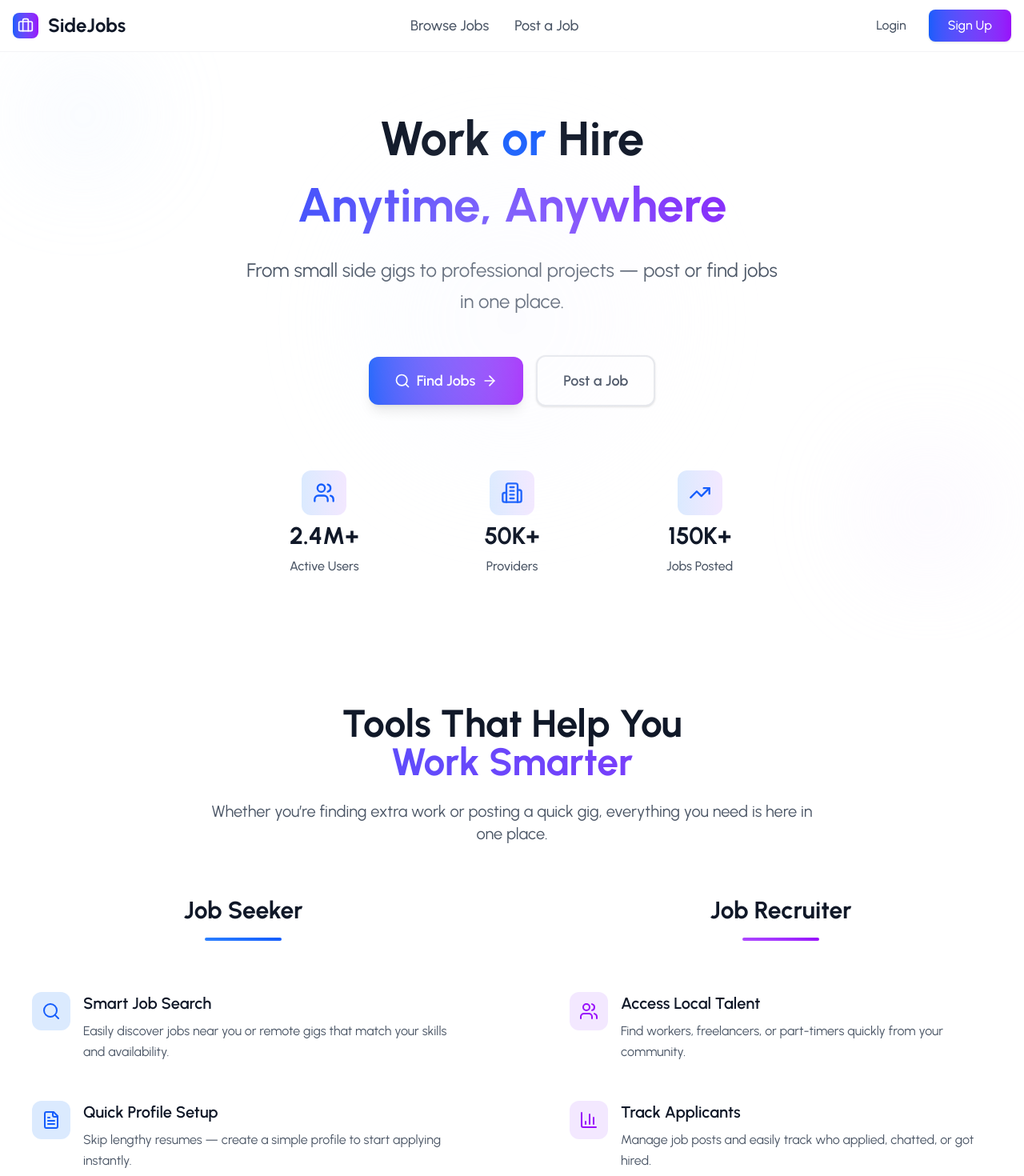
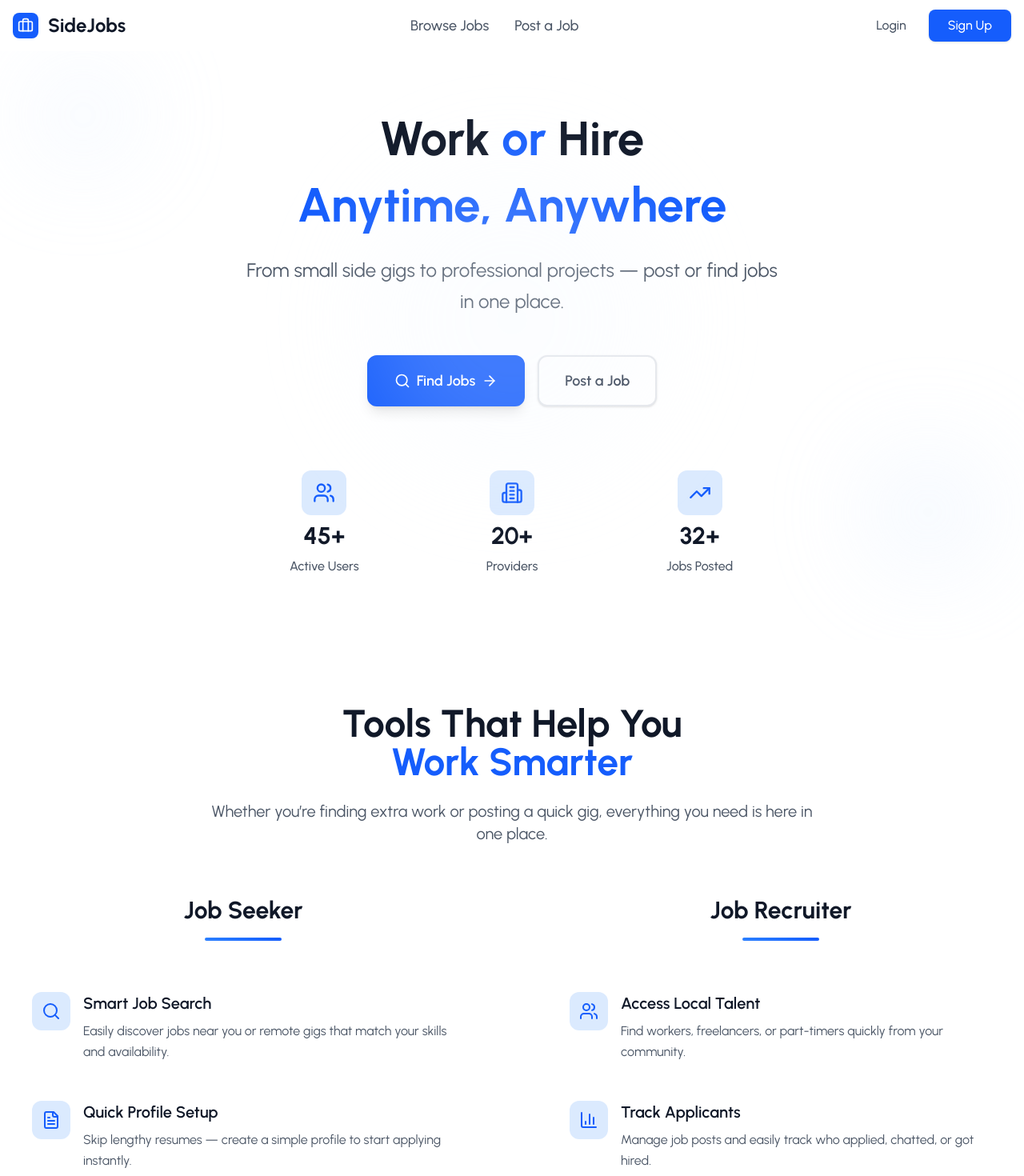
Before and after one commit to suhzeet/sideJobs-frontend, a React (Vite) app: page / in a window 1280 px wide. Shown: the top 1470 px of the page at 80% size. Built offline with nearby package versions, Linux system fonts and the light colour scheme; no server answers.

Commit message:
theme colour changed

```diff
--- a/index.html
+++ b/index.html
@@ -2,7 +2,7 @@
 <html lang="en">
   <head>
     <meta charset="UTF-8" />
-    <link rel="icon" type="image/svg+xml" href="/vite.svg" />
+    <link rel="icon" type="image/svg+xml" href="/logo.png" />
     <meta name="viewport" content="width=device-width, initial-scale=1.0" />
     <title>SideJobs</title>
   </head>
--- a/src/components/layout/Navbar.jsx
+++ b/src/components/layout/Navbar.jsx
@@ -67,7 +67,7 @@ const Navbar = () => {
                 </a>
                 <a
                   href="/signup"
-                  className="bg-gradient-to-r from-blue-600 to-purple-600 text-white px-6 py-2 rounded-lg font-medium hover:from-blue-700 hover:to-purple-700 transition-all duration-300 shadow-sm hover:shadow-md"
+                  className="bg-blue-600 text-white px-6 py-2 rounded-lg font-medium hover:bg-blue-700 transition-all duration-300 shadow-sm hover:shadow-md"
                 >
                   Sign Up
                 </a>
--- a/src/pages/Auth/Login.jsx
+++ b/src/pages/Auth/Login.jsx
@@ -244,7 +244,7 @@ const Login = () => {
           <button
             type="submit"
             disabled={formState.loading}
-            className="w-full bg-gradient-to-r from-blue-600 to-purple-600 text-white py-3 rounded-lg font-semibold hover:from-blue-700 hover:to-purple-700 transition-all duration-300 disabled:opacity-50 disabled:cursor-not-allowed flex items-center justify-center space-x-2"
+            className="w-full bg-blue-600 text-white py-3 rounded-lg font-semibold hover:bg-blue-700 transition-all duration-300 disabled:opacity-50 disabled:cursor-not-allowed flex items-center justify-center space-x-2"
           >
             {formState.loading ? (
               <>
--- a/src/pages/Auth/SignUp.jsx
+++ b/src/pages/Auth/SignUp.jsx
@@ -185,7 +185,7 @@ const SignUp = () => {
             Account Created!
           </h2>
           <p className="text-gray-600 mb-4">
-            Welcome to JobPortal! Your account has been successfully created.
+            Welcome to SideJobs! Your account has been successfully created.
           </p>
           <div className="animate-spin w-6 h-6 border-2 border-blue-600 border-t-transparent rounded-full mx-auto" />
           <p className="text-sm text-gray-500 mt-2">
@@ -412,7 +412,7 @@ const SignUp = () => {
           <button
             type="submit"
             disabled={formState.loading}
-            className="w-full bg-gradient-to-r from-blue-600 to-purple-600 text-white py-3 rounded-lg font-semibold hover:from-blue-700 hover:to-purple-700 transition-all duration-300 disabled:opacity-50 disabled:cursor-not-allowed flex items-center justify-center space-x-2"
+            className="w-full bg-blue-600 text-white py-3 rounded-lg font-semibold hover:bg-blue-700 transition-all duration-300 disabled:opacity-50 disabled:cursor-not-allowed flex items-center justify-center space-x-2"
           >
             {formState.loading ? (
               <>
--- a/src/pages/JobSeeker/JobDetails.jsx
+++ b/src/pages/JobSeeker/JobDetails.jsx
@@ -54,7 +54,7 @@ const JobDetails = () => {
   }, [jobId, user]);
 
   return (
-    <div className="bg-gradient-to-br from-blue-50 via-white to-purple-50">
+    <div className="bg-blue-50">
       <Navbar />
 
       <div className="container mx-auto pt-24">
@@ -109,7 +109,7 @@ const JobDetails = () => {
                   <span className="px-4 py-2 bg-blue-50 text-sm text-blue-700 font-semibold rounded-full border border-blue-200">
                     {jobDetails.category}
                   </span>
-                  <span className="px-4 py-2 text-sm bg-purple-50 text-purple-700 font-semibold rounded-full border border-purple-200">
+                  <span className="px-4 py-2 text-sm bg-blue-50 text-blue-700 font-semibold rounded-full border border-blue-200">
                     {jobDetails.type}
                   </span>
                   <div className="flex items-center space-x-1 px-4 py-2 bg-gray-50 text-sm text-gray-700 font-semibold rounded-full border border-gray-200">
@@ -161,7 +161,7 @@ const JobDetails = () => {
               {/* Job Description */}
               <div className="space-y-4">
                 <h3 className="text-2xl font-bold text-gray-900 flex items-center space-x-3">
-                  <div className="w-1 h-8 bg-gradient-to-b from-blue-500 to-purple-600 rounded-full"></div>
+                  <div className="w-1 h-8 bg-gradient-to-b from-blue-500 to-blue-600 rounded-full"></div>
                   <span className="text-lg">About This Role</span>
                 </h3>
                 <div className="bg-gray-50 border border-gray-100 rounded-xl p-6">
--- a/src/pages/LandingPage/components/Analytics.jsx
+++ b/src/pages/LandingPage/components/Analytics.jsx
@@ -6,7 +6,7 @@ const Analytics = () => {
     {
       icon: Users,
       title: "Active Users",
-      value: "2.4M+",
+      value: "45+",
       growth: "+15%",
       bgColor: "bg-blue-100",
       iconColor: "text-blue-600",
@@ -14,7 +14,7 @@ const Analytics = () => {
     {
       icon: Briefcase,
       title: "Jobs Posted",
-      value: "150K+",
+      value: "32+",
       growth: "+22%",
       bgColor: "bg-purple-100",
       iconColor: "text-purple-600",
@@ -22,7 +22,7 @@ const Analytics = () => {
     {
       icon: Target,
       title: "Successful Hires",
-      value: "89K+",
+      value: "26+",
       growth: "+18%",
       bgColor: "bg-green-100",
       iconColor: "text-green-600",
@@ -50,9 +50,7 @@ const Analytics = () => {
         >
           <h2 className="text-4xl md:text-5xl font-bold text-gray-900 mb-6">
             Platform{" "}
-            <span className="bg-gradient-to-r from-blue-600 to-purple-600 bg-clip-text text-transparent">
-              Analytics
-            </span>
+            <span className="text-blue-600 bg-clip-text ">Analytics</span>
           </h2>
           <p className="text-xl text-gray-600 max-w-3xl mx-auto">
             Real-time insights and data-driven results that showcase the power
@@ -67,7 +65,7 @@ const Analytics = () => {
               key={index}
               initial={{ opacity: 0, y: 30 }}
               whileInView={{ opacity: 1, y: 0 }}
-              transition={{ delay: index * 0.1, duration: 0.6 }}
+              transition={{ delay: index * 0.2, duration: 0.6 }}
               viewport={{ once: true }}
               className="bg-white p-6 rounded-2xl shadow-lg border border-gray-100 hover:shadow-xl transition-all duration-300"
             >
--- a/src/pages/LandingPage/components/Features.jsx
+++ b/src/pages/LandingPage/components/Features.jsx
@@ -41,7 +41,7 @@ const Features = () => {
             variants={itemVariants}
           >
             Tools That Help You
-            <span className="block bg-gradient-to-r from-blue-600 to-purple-600 bg-clip-text text-transparent">
+            <span className="block text-blue-600 bg-clip-text">
               Work Smarter
             </span>
           </motion.h2>
@@ -61,7 +61,7 @@ const Features = () => {
           initial="hidden"
           animate={isInView ? "visible" : "hidden"}
         >
-          {/* Find Work Section */}
+          {/* Job Seeker Section */}
           <motion.div variants={itemVariants}>
             <div className="text-center mb-12">
               <h3 className="text-3xl font-bold text-gray-900 mb-4">
@@ -76,8 +76,9 @@ const Features = () => {
                   key={index}
                   variants={itemVariants}
                   whileHover={{
-                    y: -5,
-                    boxShadow: "0 8px 20px rgba(0,0,0,0.1)",
+                    // y: -5,
+                    // boxShadow: "0 8px 20px rgba(0,0,0,0.1)",
+                    scale: 1.02,
                   }}
                   className="group flex items-start space-x-4 px-6 py-4 rounded-2xl bg-white hover:bg-blue-50 transition-all duration-300 cursor-pointer"
                 >
@@ -97,13 +98,13 @@ const Features = () => {
             </div>
           </motion.div>
 
-          {/* Post Work Section */}
+          {/* Job Recruiter Section */}
           <motion.div variants={itemVariants}>
             <div className="text-center mb-12">
               <h3 className="text-3xl font-bold text-gray-900 mb-4">
                 Job Recruiter
               </h3>
-              <div className="w-24 h-1 bg-gradient-to-r from-purple-500 to-purple-600 mx-auto rounded-full" />
+              <div className="w-24 h-1 bg-gradient-to-r from-blue-500 to-blue-600 mx-auto rounded-full" />
             </div>
 
             <div className="space-y-4">
@@ -112,13 +113,14 @@ const Features = () => {
                   key={index}
                   variants={itemVariants}
                   whileHover={{
-                    y: -5,
-                    boxShadow: "0 8px 20px rgba(0,0,0,0.1)",
+                    // y: -5,
+                    // boxShadow: "0 8px 20px rgba(0,0,0,0.1)",
+                    scale: 1.02,
                   }}
-                  className="group flex items-start space-x-4 px-6 py-4 rounded-2xl bg-white hover:bg-purple-50 transition-all duration-300 cursor-pointer"
+                  className="group flex items-start space-x-4 px-6 py-4 rounded-2xl bg-white hover:bg-blue-50 transition-all duration-300 cursor-pointer"
                 >
-                  <div className="flex-shrink-0 w-12 h-12 bg-purple-100 rounded-xl flex items-center justify-center group-hover:bg-purple-200 transition-colors">
-                    <feature.icon className="w-6 h-6 text-purple-600" />
+                  <div className="flex-shrink-0 w-12 h-12 bg-blue-100 rounded-xl flex items-center justify-center group-hover:bg-blue-200 transition-colors">
+                    <feature.icon className="w-6 h-6 text-blue-600" />
                   </div>
                   <div>
                     <h4 className="text-xl font-semibold text-gray-900 mb-2">
--- a/src/pages/LandingPage/components/Header.jsx
+++ b/src/pages/LandingPage/components/Header.jsx
@@ -24,9 +24,7 @@ const Header = () => {
       animate={{ y: 0, opacity: 1 }}
       transition={{ duration: 0.5, ease: "easeOut" }}
       className={`fixed top-0 left-0 right-0 z-50 transition-all duration-300 ${
-        scrolled
-          ? "bg-white/70 backdrop-blur-md shadow-sm"
-          : "bg-white border-b border-gray-100"
+        scrolled ? "bg-white/70 backdrop-blur-md shadow-sm" : "bg-white "
       }`}
     >
       <div className="container mx-auto px-4">
@@ -39,10 +37,7 @@ const Header = () => {
             animate={{ opacity: 1 }}
             transition={{ duration: 0.4, delay: 0.2 }}
           >
-            <motion.div
-              className="w-8 h-8 bg-gradient-to-r from-blue-600 to-purple-600 rounded-lg flex items-center justify-center"
-              whileHover={{ rotate: 20 }}
-            >
+            <motion.div className="w-8 h-8 bg-blue-600 rounded-lg flex items-center justify-center">
               <Briefcase className="w-5 h-5 text-white" />
             </motion.div>
             <span className="text-xl md:text-2xl font-bold text-gray-900">
@@ -59,13 +54,13 @@ const Header = () => {
           >
             <a
               onClick={() => navigate("/find-jobs")}
-              className="text-gray-600 hover:text-purple-700 font-medium text-base md:text-lg cursor-pointer transition-colors"
+              className="text-gray-600 hover:text-blue-700 font-medium text-base md:text-lg cursor-pointer transition-colors"
             >
               Browse Jobs
             </a>
             <a
               onClick={() => navigate(isAuthenticated ? "/post-job" : "/login")}
-              className="text-gray-600 hover:text-purple-700 font-medium text-base md:text-lg cursor-pointer transition-colors"
+              className="text-gray-600 hover:text-blue-700 font-medium text-base md:text-lg cursor-pointer transition-colors"
             >
               Post a Job
             </a>
@@ -85,7 +80,7 @@ const Header = () => {
                 </span>
                 <a
                   href="/dashboard"
-                  className="bg-gradient-to-r from-blue-600 to-purple-600 text-white px-6 py-2 rounded-lg font-medium text-sm md:text-base hover:from-blue-700 hover:to-purple-700 transition-all duration-300 shadow-sm hover:shadow-md"
+                  className="bg-blue-600 text-white px-6 py-2 rounded-lg font-medium text-sm md:text-base hover:bg-blue-700 transition-all duration-300 shadow-sm hover:shadow-md"
                 >
                   Dashboard
                 </a>
@@ -100,7 +95,7 @@ const Header = () => {
                 </a>
                 <a
                   href="/signup"
-                  className="bg-gradient-to-r from-blue-600 to-purple-600 text-white px-6 py-2 rounded-lg font-medium text-sm md:text-base hover:from-blue-700 hover:to-purple-700 transition-all duration-300 shadow-sm hover:shadow-md"
+                  className="bg-blue-600 text-white px-6 py-2 rounded-lg font-medium text-sm md:text-base hover:bg-blue-700 transition-all duration-300 shadow-sm hover:shadow-md"
                 >
                   Sign Up
                 </a>
@@ -139,7 +134,7 @@ const Header = () => {
                 navigate("/find-jobs");
                 setIsMenuOpen(false);
               }}
-              className="text-gray-600 hover:text-purple-700 font-medium text-base py-2 cursor-pointer"
+              className="text-gray-600 hover:text-blue-700 font-medium text-base py-2 cursor-pointer"
             >
               Browse Jobs
             </a>
@@ -148,7 +143,7 @@ const Header = () => {
                 navigate(isAuthenticated ? "/post-job" : "/login");
                 setIsMenuOpen(false);
               }}
-              className="text-gray-600 hover:text-purple-700 font-medium text-base py-2 cursor-pointer"
+              className="text-gray-600 hover:text-blue-700 font-medium text-base py-2 cursor-pointer"
             >
               Post a Job
             </a>
@@ -158,7 +153,7 @@ const Header = () => {
                   navigate("/dashboard");
                   setIsMenuOpen(false);
                 }}
-                className="bg-gradient-to-r from-blue-600 to-purple-600 w-full text-white px-4 py-2 rounded-md text-sm md:text-base mt-2"
+                className="bg-blue-600 w-full text-white px-4 py-2 rounded-md text-sm md:text-base mt-2"
                 whileHover={{ scale: 1.02 }}
                 whileTap={{ scale: 0.98 }}
               >
@@ -169,7 +164,7 @@ const Header = () => {
                 <a
                   href="/login"
                   onClick={() => setIsMenuOpen(false)}
-                  className="text-gray-600 hover:text-purple-700 font-medium text-base py-2 cursor-pointer"
+                  className="text-gray-600 hover:text-blue-700 font-medium text-base py-2 cursor-pointer"
                 >
                   Login
                 </a>
@@ -178,7 +173,7 @@ const Header = () => {
                     navigate("/signup");
                     setIsMenuOpen(false);
                   }}
-                  className="bg-gradient-to-r from-blue-600 to-purple-600 w-full text-white px-4 py-2 rounded-md text-sm md:text-base mt-2"
+                  className="bg-blue-600 w-full text-white px-4 py-2 rounded-md text-sm md:text-base mt-2"
                   whileHover={{ scale: 1.02 }}
                   whileTap={{ scale: 0.98 }}
                 >
--- a/src/pages/LandingPage/components/Hero.jsx
+++ b/src/pages/LandingPage/components/Hero.jsx
@@ -8,9 +8,9 @@ const Hero = () => {
   const navigate = useNavigate();
 
   const stats = [
-    { icon: Users, label: "Active Users", value: "2.4M+" },
-    { icon: Building2, label: "Providers", value: "50K+" },
-    { icon: TrendingUp, label: "Jobs Posted", value: "150K+" },
+    { icon: Users, label: "Active Users", value: "45+" },
+    { icon: Building2, label: "Providers", value: "20+" },
+    { icon: TrendingUp, label: "Jobs Posted", value: "32+" },
   ];
 
   return (
@@ -25,7 +25,7 @@ const Hero = () => {
             className="text-4xl sm:text-5xl md:text-6xl font-bold text-gray-900 mb-6 leading-tight pt-10"
           >
             Work <span className="text-blue-600">or</span> Hire
-            <span className="block bg-gradient-to-r from-blue-600 to-purple-600 bg-clip-text text-transparent mt-2">
+            <span className="block text-blue-600 bg-clip-text mt-2">
               Anytime, Anywhere
             </span>
           </motion.h1>
@@ -52,7 +52,7 @@ const Hero = () => {
             <motion.button
               whileHover={{ scale: 1.02 }}
               whileTap={{ scale: 0.98 }}
-              className="group bg-gradient-to-r from-blue-600 to-purple-600 text-white px-8 py-4 rounded-xl font-semibold text-lg hover:from-blue-700 hover:to-purple-700 transition-all duration-300 shadow-lg hover:shadow-xl flex items-center space-x-2"
+              className="group bg-blue-600 text-white border-2 border-blue-600 px-8 py-4 rounded-xl font-semibold text-lg hover:from-blue-700 hover:bg-blue-700 hover:border-blue-700 transition-all duration-300 shadow-lg hover:shadow-xl flex items-center space-x-2"
               onClick={() => navigate("/find-jobs")}
             >
               <Search className="w-5 h-5" />
@@ -86,7 +86,7 @@ const Hero = () => {
                 transition={{ delay: 0.8 + index * 0.1, duration: 0.6 }}
                 className="flex flex-col items-center space-y-2 p-4 rounded-xl hover:bg-gray-50 transition-colors"
               >
-                <div className="w-12 h-12 sm:w-14 sm:h-14 bg-gradient-to-r from-blue-100 to-purple-100 rounded-xl flex items-center justify-center mb-2">
+                <div className="w-12 h-12 sm:w-14 sm:h-14 bg-blue-100 rounded-xl flex items-center justify-center mb-2">
                   <stat.icon className="w-6 h-6 sm:w-7 sm:h-7 text-blue-600" />
                 </div>
                 <div className="text-2xl sm:text-3xl font-bold text-gray-900">
@@ -104,8 +104,8 @@ const Hero = () => {
       {/* Background Glow */}
       <div className="absolute inset-0 overflow-hidden pointer-events-none">
         <div className="absolute top-20 left-10 w-32 h-32 bg-blue-100 rounded-full blur-3xl opacity-30" />
-        <div className="absolute bottom-20 right-10 w-40 h-40 bg-purple-100 rounded-full blur-3xl opacity-30" />
-        <div className="absolute top-1/2 left-1/2 transform -translate-x-1/2 -translate-y-1/2 w-96 h-96 bg-gradient-to-r from-blue-50 to-purple-50 rounded-full blur-3xl opacity-20" />
+        <div className="absolute bottom-20 right-10 w-40 h-40 bg-blue-100 rounded-full blur-3xl opacity-30" />
+        <div className="absolute top-1/2 left-1/2 transform -translate-x-1/2 -translate-y-1/2 w-96 h-96 bg-blue-50 rounded-full blur-3xl opacity-20" />
       </div>
     </section>
   );
```
Also changed, not shown: src/pages/JobSeeker/JobSeekerDashboard.jsx (+6 -9 lines), src/pages/JobSeeker/SavedJobs.jsx (+6 -11 lines), src/pages/JobSeeker/UserProfile.jsx (+10 -14 lines), public/logo.png (added).
